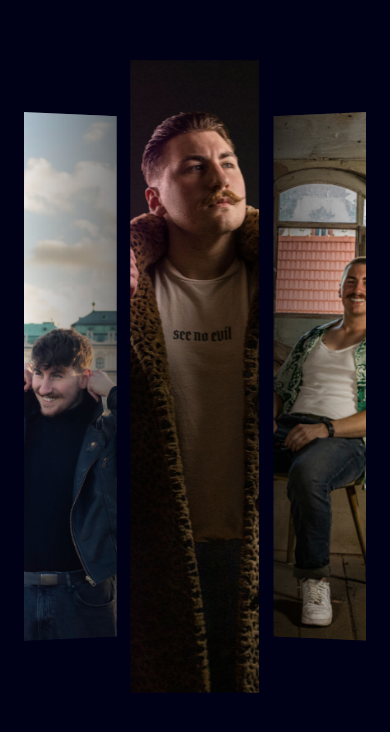
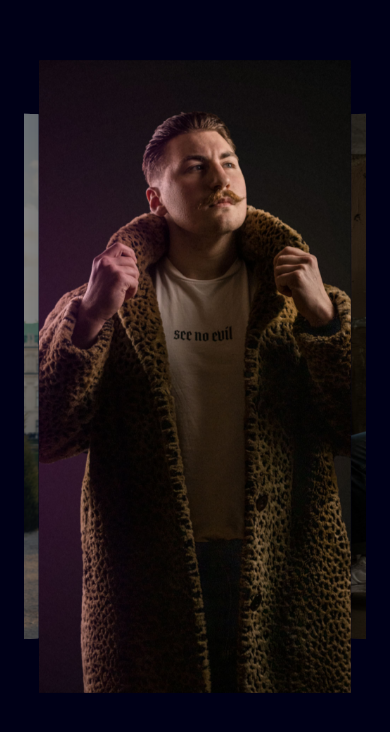
Before and after one commit to PrinceShay/portfolio, a Next.js app: page /profil in a window 390 px wide. Shown: the part 1850-2582 px from the top of the page. Built offline with nearby package versions, Linux system fonts and the light colour scheme.

Commit message:
slider mobile view

```diff
--- a/src/app/components/pages/Profile/Slider.tsx
+++ b/src/app/components/pages/Profile/Slider.tsx
@@ -9,23 +9,23 @@ function Slider() {
   const images = [
     {
       src: "/assets/images/_MG_4682-cutout-bg-with-light-web.jpg",
-      alt: "Jannis Röstel 1",
+      alt: "Jannis Röstel",
     },
     {
       src: "/assets/images/profile/slider/_MG_3012_web.jpg",
-      alt: "Jannis Röstel 2",
+      alt: "Jannis Röstel",
     },
     {
       src: "/assets/images/profile/slider/_MG_5540-Frei-bg_web.jpg",
-      alt: "Jannis Röstel 3",
+      alt: "Jannis Röstel",
     },
     {
       src: "/assets/images/profile/slider/_MG_5650--web.jpg",
-      alt: "Jannis Röstel 4",
+      alt: "Jannis Röstel",
     },
     {
       src: "/assets/images/profile/slider/_MG_6417-web.jpg",
-      alt: "Jannis Röstel 5",
+      alt: "Jannis Röstel",
     },
   ];
 
@@ -53,10 +53,11 @@ function Slider() {
     >
       {images.map((image, index) => (
         <SwiperSlide key={index} className="">
-          <div className="h-[75vh] min-w-[33vw] w-auto object-cover overflow-hidden rounded-xl">
+          <div className="h-[75vh] min-w-[80vw] sm:min-w-[33vw] w-auto object-cover overflow-hidden rounded-xl">
             <Image
               src={image.src}
               alt={image.alt}
+              title={image.alt}
               layout="fill"
               objectFit="cover"
             />
```
